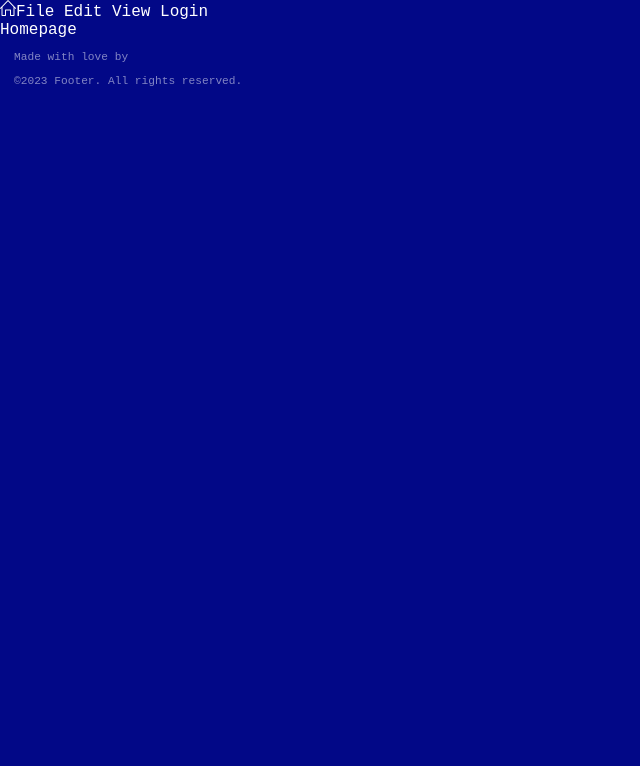
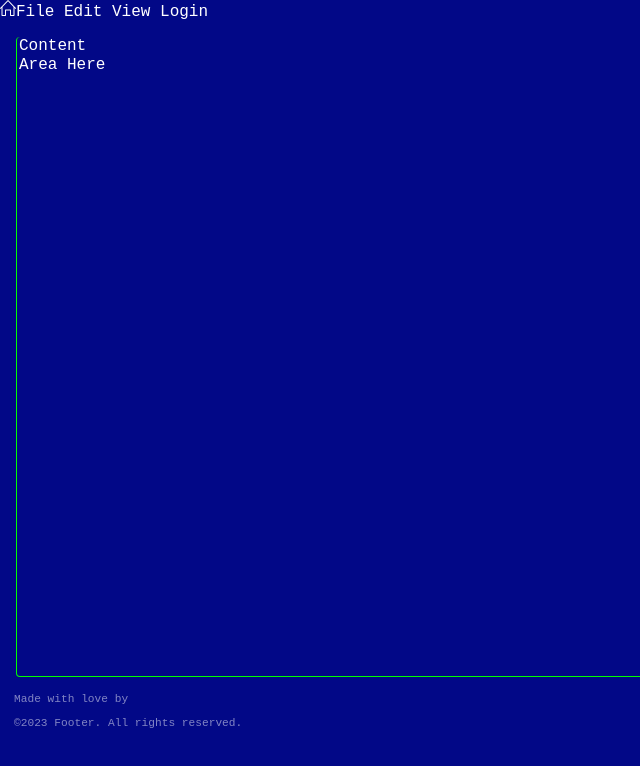
Before and after one commit to thecowsays/nameless-whispers, a React (Vite) app: page / in a window 1280 px wide. Shown: the top 766 px of the page, without its empty margins (0-640 px from the left). Built offline with nearby package versions, Linux system fonts and the light colour scheme; a web font is replaced by a local one.

Commit message:
Basic styles and placeholder

```diff
--- a/src/pages/Homepage/Homepage.jsx
+++ b/src/pages/Homepage/Homepage.jsx
@@ -1,7 +1,17 @@
-import "./Homepage.module.css";
+import HomepageCSS from "./Homepage.module.css";
 
 const Homepage = () => {
-  return <div>Homepage</div>;
+  return (
+    <div className={HomepageCSS.container}>
+      <div className={HomepageCSS.contentWrapper}>
+        <p>
+          Content
+          <br />
+          Area Here
+        </p>
+      </div>
+    </div>
+  );
 };
 
 export default Homepage;
```
